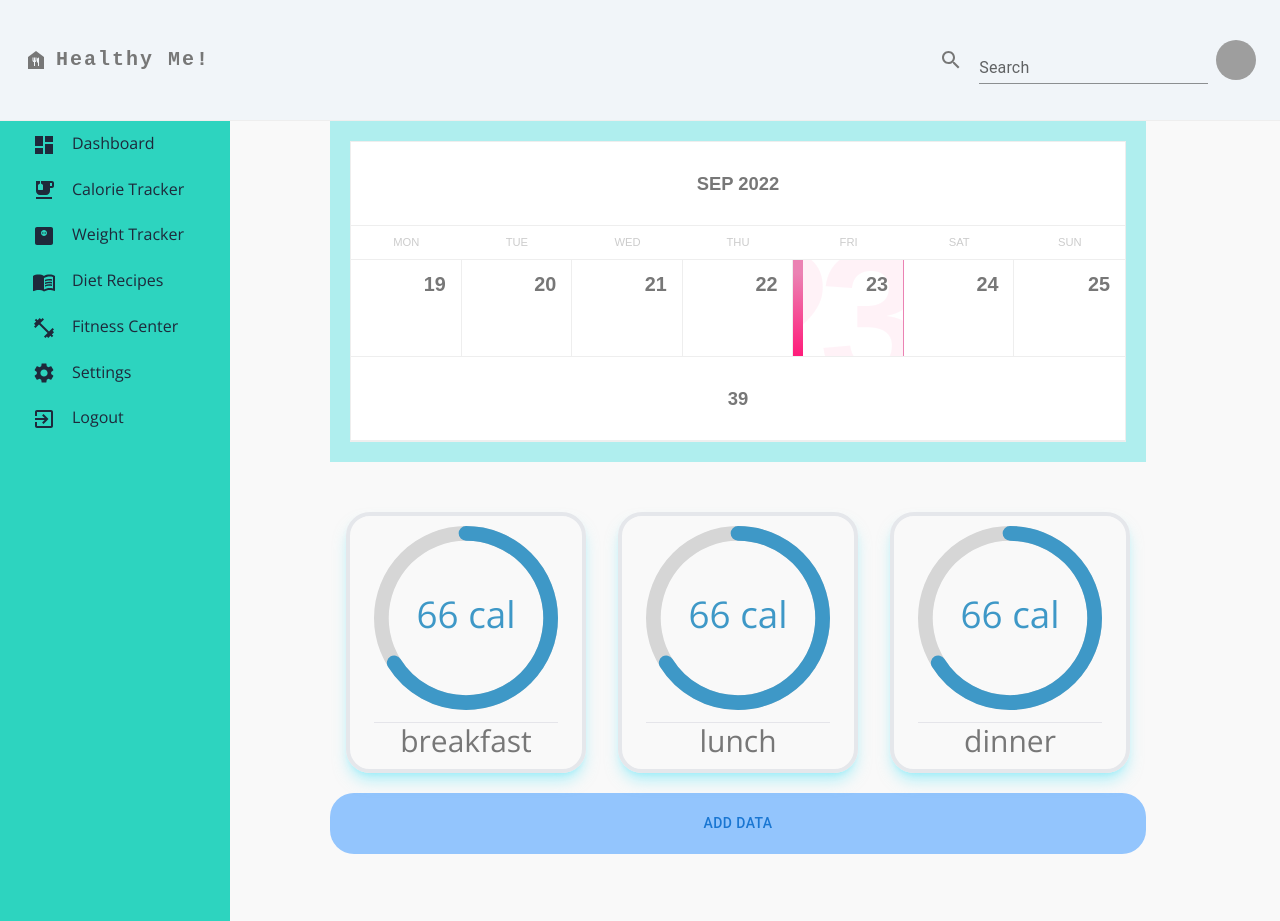
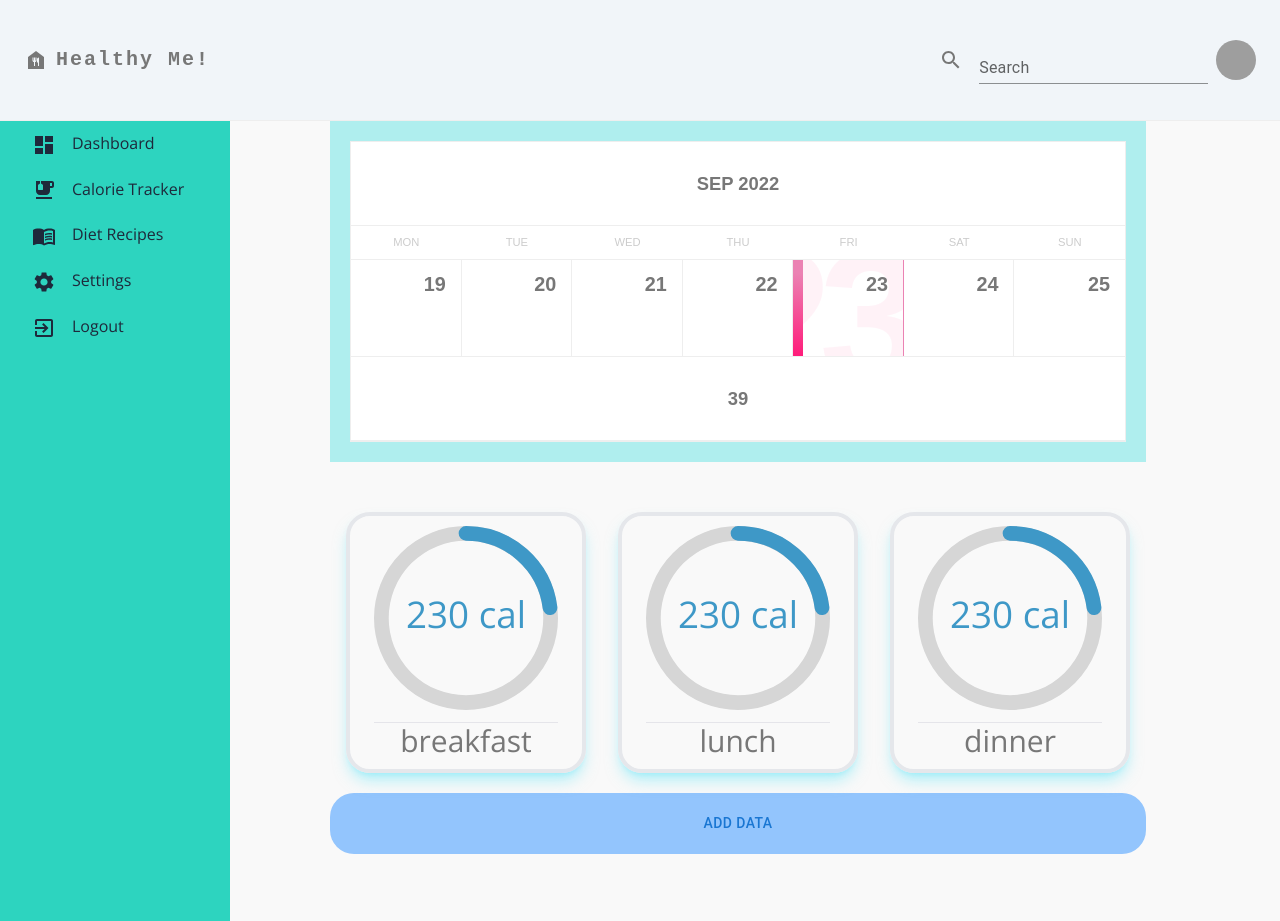
Before and after one commit to Archit1706/Codeissance_22_Keyboard-Interrupt, a React (Vite) app in the folder frontend/: page /calorie-tracker in a window 1280 px wide. Shown: the top 921 px of the page. Built offline with nearby package versions, Linux system fonts and the light colour scheme; grey boxes are pictures that could not be loaded.

Commit message:
final commit

```diff
--- a/frontend/src/App.jsx
+++ b/frontend/src/App.jsx
@@ -27,6 +27,10 @@ export default function App() {
                             path="/calorie-tracker"
                             element={<CalorieTracker />}
                         />
+                        <Route
+                            path="/login"
+                            element={<Login isLoggedin={isLoggedin} />}
+                        />
                         <Route path="/recipes" element={<Recipe />} />
                     </Routes>
                 </>
--- /dev/null
+++ b/frontend/src/components/FitnessCenter/FitnessCenter.jsx
@@ -0,0 +1,12 @@
+import React from 'react'
+
+const FitnessCenter = () => {
+    const styles = {
+        fitnessCenter: `h-full w-full flex flex-col items-center justify-center`,
+    }
+  return (
+    <div className={styles.fitnessCenter}>FitnessCenter</div>
+  )
+}
+
+export default FitnessCenter
--- a/frontend/src/components/Sidebar/Sidebar.jsx
+++ b/frontend/src/components/Sidebar/Sidebar.jsx
@@ -19,21 +19,21 @@ const SidebarData = [
         icon: <EmojiFoodBeverageIcon />,
         link: "/calorie-tracker",
     },
-    {
-        title: "Weight Tracker",
-        icon: <MonitorWeightIcon />,
-        link: "/weight-tracker",
-    },
+    // {
+    //     title: "Weight Tracker",
+    //     icon: <MonitorWeightIcon />,
+    //     link: "/weight-tracker",
+    // },
     {
         title: "Diet Recipes",
         icon: <MenuBookIcon />,
         link: "/recipes",
     },
-    {
-        title: "Fitness Center",
-        icon: <FitnessCenterIcon />,
-        link: "/fitness-center",
-    },
+    // {
+    //     title: "Fitness Center",
+    //     icon: <FitnessCenterIcon />,
+    //     link: "/fitness-center",
+    // },
     {
         title: "Settings",
         icon: <SettingsIcon />,
--- a/frontend/src/components/Time/Time.jsx
+++ b/frontend/src/components/Time/Time.jsx
@@ -12,17 +12,23 @@ const Time = ({ type }) => {
         head: `text-3xl text-center`,
     };
 
-    const percentage = 66;
+    const breakfastCal = 230;
+    const lunchCal = 708;
+    const dinnerfastCal = 509;
+    const breakfastPer = 23.0;
+    const lunchPer = 70.8;
+    const dinnerPer = 50.9;
 
     return (
         <>
-        <div className={styles.container}>
-            <CircularProgressbar value={percentage} text={`${percentage} cal`} />
-            <hr className={styles.horizontal} />
+            <div className={styles.container}>
+                <CircularProgressbar
+                    value={breakfastPer}
+                    text={`${breakfastCal} cal`}
+                />
+                <hr className={styles.horizontal} />
                 <h1 className={styles.head}>{type}</h1>
-
             </div>
-
         </>
     );
 };
```
